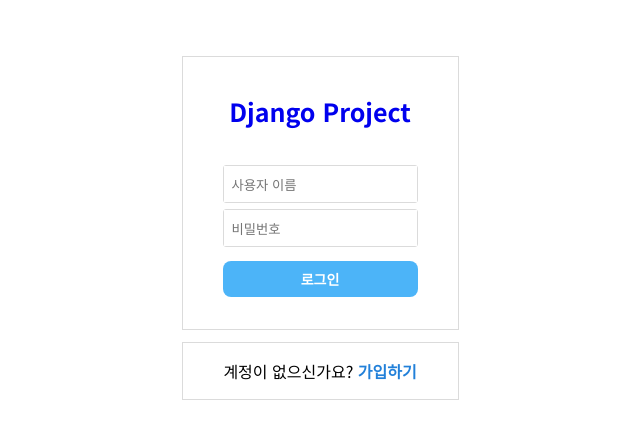
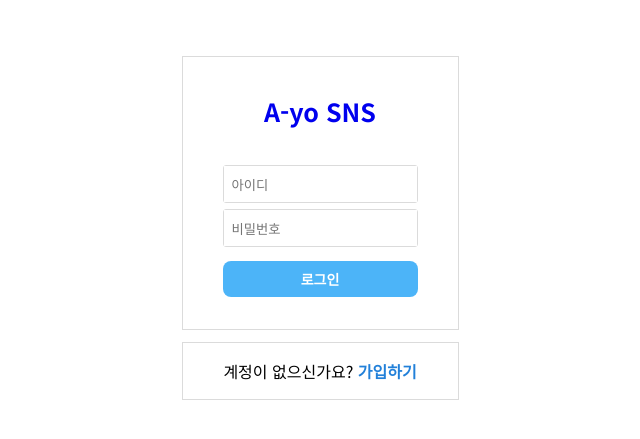
Before and after one commit to iyaiyagithub/SNS, a Django app: template templates/user/main.html in a window 1280 px wide. Shown: the top 439 px of the page, without its empty margins (320-960 px from the left). Run offline with Django 4.2, Linux system fonts and the light colour scheme; the template is opened without the code that fills it, so the values that code supplies are empty.

Commit message:
회원가입, 로그인 시 사용자 이름->아이디 로 변경

```diff
--- a/templates/user/main.html
+++ b/templates/user/main.html
@@ -9,7 +9,7 @@
       <div class="loginBox">
         <!-- 대문이름 -->
         <div id="logo">
-          <a href="#">Django Project</a>
+          <a href="#">A-yo SNS</a>
         </div>
         <!-- 로그인폼 -->
         <div id="login_text">
@@ -18,7 +18,7 @@
             <!-- 아이디 입력창 -->
             <div class="input-aria">
               <div class="input-info">
-                <input type="input" name="username" placeholder="사용자 이름" class="get-input">
+                <input type="input" name="username" placeholder="아이디" class="get-input">
               </div>
             </div>
             <!-- 비밀번호 입력창 -->
@@ -41,9 +41,7 @@
         <span>
           <p id="signup-p">
             계정이 없으신가요?
-            <a href="{% url 'user:signup' %}" role="link" tabindex="0"
-              >가입하기</a
-            >
+            <a href="{% url 'user:signup' %}" role="link" tabindex="0">가입하기</a>
           </p>
         </span>
       </div>
--- a/templates/user/signup.html
+++ b/templates/user/signup.html
@@ -12,7 +12,7 @@
       <div class="loginBox">
         <!-- 대문이름 -->
         <div id="logo">
-          <a href="#">Django Project</a>
+          <a href="#">A-yo SNS</a>
         </div>
         <!-- 회원가입폼 -->
         <div id="login_text">
```
Lines whose indentation alone changed are shown as unchanged.
